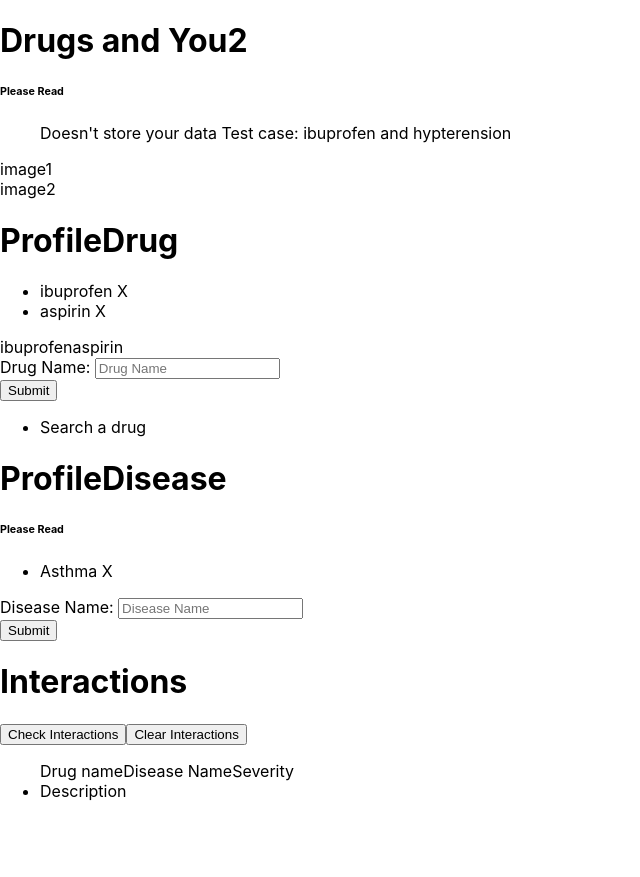
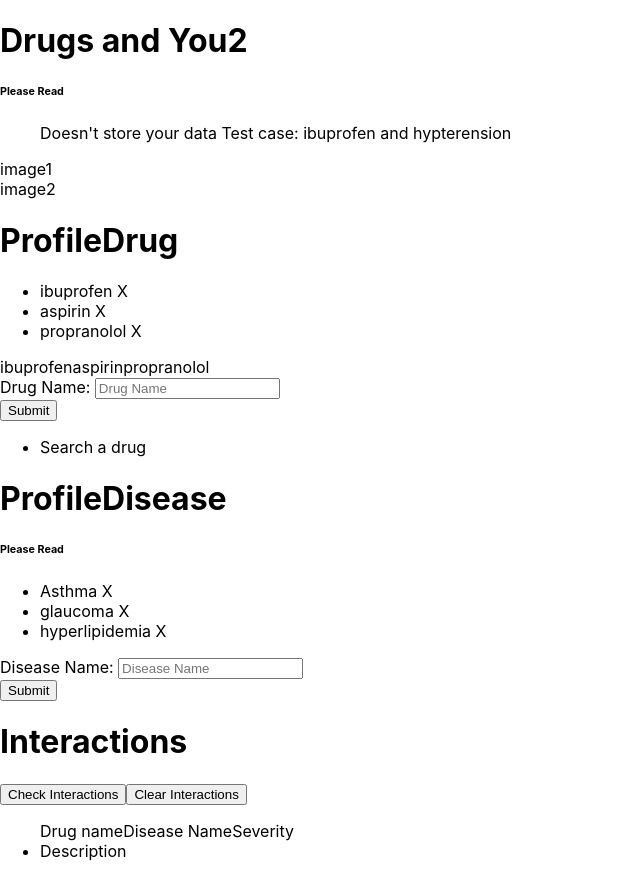
Before and after one commit to FeiLi1996/drugs-and-you2, a React (Create React App) app in the folder front-end/: page / in a window 1280 px wide. Shown: the whole page, without its empty margins (0-640 px from the left). Before the commit the page ends 817 px from the top, so only its background shows below. Built offline with nearby package versions, Linux system fonts and the light colour scheme.

Commit message:
fixed issues with interaciton wiht diseases like PKU and hyperlipidemia

```diff
--- a/front-end/src/components/forms.js
+++ b/front-end/src/components/forms.js
@@ -1,18 +1,62 @@
 import React from "react";
 
 
-export function DrugForm (prop){
+// export function DrugForm (prop){
+
+//     return(
+
+//         <form onSubmit={(e)=>prop.handleDrugFormSubmission(e)} autoComplete ='off'>
+//         <div>
+//             <div>
+//                 <label>Drug Name: </label>
+//                 <input
+//                     type="text"
+//                     name='drug_name'
+//                     placeholder="Drug Name"
+//                 />
+
+//             </div>
+//             <button type="submit">Submit</button>
+//         </div>
+//     </form>
+//     )
+// }
+
+
+
+// export function DiseaseForm (prop){
+
+//     return(
+
+//         <form onSubmit={(e)=>prop.handleDiseaseFormSubmission(e)} autoComplete ='off'>
+//         <div>
+//             <div>
+//                 <label>Disease Name: </label>
+//                 <input
+//                     type="text"
+//                     name='disease_name'
+//                     placeholder="Disease Name"
+//                 />
+
+//             </div>
+//             <button type="submit">Submit</button>
+//         </div>
+//     </form>
+//     )
+// }
+
+export function DynamicForm (props){
 
     return(
 
-        <form onSubmit={(e)=>prop.handleDrugFormSubmission(e)} autoComplete ='off'>
+        <form onSubmit={(e)=>props.handleFormSubmission(e)} autoComplete ='off'>
         <div>
             <div>
-                <label>Drug Name: </label>
+                <label>{props.labelName} </label>
                 <input
                     type="text"
-                    name='drug_name'
-                    placeholder="Drug Name"
+                    name={props.inputName}
+                    placeholder={props.placeholder}
                 />
 
             </div>
@@ -21,26 +65,3 @@ export function DrugForm (prop){
     </form>
     )
 }
-
-
-
-export function DiseaseForm (prop){
-
-    return(
-
-        <form onSubmit={(e)=>prop.handleDiseaseFormSubmission(e)} autoComplete ='off'>
-        <div>
-            <div>
-                <label>Disease Name: </label>
-                <input
-                    type="text"
-                    name='disease_name'
-                    placeholder="Disease Name"
-                />
-
-            </div>
-            <button type="submit">Submit</button>
-        </div>
-    </form>
-    )
-}
--- a/front-end/src/components/interaction.js
+++ b/front-end/src/components/interaction.js
@@ -41,13 +41,20 @@ const Interactions = () => {
 
 
     }
-        let displayedDescriptionAndSeverity = interactionsInfo.map(eachDrug =>{
-                for(let disease of diseaseProfile){
-                    if(disease.includes(',')){
-                        disease =disease.split(',')[0]
-                        console.log(disease)
-                    }
-                    if(eachDrug.description.includes(disease.toLowerCase()))
+    let displayedDescriptionAndSeverity = interactionsInfo.map(eachDrug =>{
+            for(let disease of diseaseProfile){
+                let tempDiseaseName = disease.toLowerCase()
+
+                if(tempDiseaseName.includes(',')){
+                    tempDiseaseName =tempDiseaseName.split(',')[0]
+                    console.log(tempDiseaseName)
+                }
+                if(tempDiseaseName.length >= 10){
+                    tempDiseaseName = tempDiseaseName.substring(0,tempDiseaseName.length-2)
+                }
+
+                if(eachDrug.description.includes(tempDiseaseName)){
+
                     return(
 
                         <ul>
@@ -56,7 +63,29 @@ const Interactions = () => {
                         </ul>
                     )
                 }
-        })
+            }
+    })
+    // let displayedDescriptionAndSeverity
+    // for(let disease of diseaseProfile){
+    //         if(disease.includes(',')){
+    //             disease =disease.split(',')[0]
+    //             console.log(disease)
+    //         }
+    //         displayedDescriptionAndSeverity = interactionsInfo.map(eachDrug =>{
+
+
+    //             if(eachDrug.description.includes(disease.toLowerCase()))
+    //                 return(
+
+    //                     <ul>
+    //                         <span>{eachDrug.drugName}</span><span>{disease}</span><span>Severity:{eachDrug.severity}</span>
+    //                         <li>Description:{eachDrug.description}</li>
+    //                     </ul>
+    //                 )
+
+
+    //     })
+    // }
     console.log(interactionsInfo,'test2')
     console.log(displayedDescriptionAndSeverity)
 
--- a/front-end/src/components/profile-disease.js
+++ b/front-end/src/components/profile-disease.js
@@ -2,7 +2,7 @@ import React,{useState,useContext} from 'react'
 
 
 import { GlobalContext } from '../GlobalContext'
-import { DiseaseForm } from './forms'
+import { DynamicForm } from './forms'
 import httpClient from '../helper/httpClient'
 
 const ProfileDisease = () => {
@@ -23,6 +23,7 @@ const ProfileDisease = () => {
 
     // tempCopy = JSON.parse(JSON.stringify(drugProfile));
     setDiseaseProfile([...diseaseProfile,newDisease])
+    setSearchResult([])
 
    }
    function handleDiseaseFormSubmission(event){
@@ -84,7 +85,7 @@ const ProfileDisease = () => {
 
                 </ul>
             </div>
-            <DiseaseForm handleDiseaseFormSubmission ={handleDiseaseFormSubmission}/>
+            <DynamicForm handleFormSubmission ={handleDiseaseFormSubmission} labelName = "Disease Name:" inputName="disease_name" placeholder ="Disease Name"/>
             {(searchResult) && (!searchResult.includes("Check")) ?
                 (<ul className="disease_search_list">
                     {searchResult.map((disease,idx)=>
--- a/front-end/src/components/profile-drug.js
+++ b/front-end/src/components/profile-drug.js
@@ -3,7 +3,7 @@ import React, { useContext,useState } from 'react'
 
 
 import { GlobalContext } from '../GlobalContext'
-import { DrugForm } from './forms'
+import {DynamicForm} from './forms'
 import httpClient from '../helper/httpClient'
 
 const ProfileDrug = () => {
@@ -62,7 +62,7 @@ const ProfileDrug = () => {
 
             {drugProfile}
 
-            <DrugForm handleDrugFormSubmission={handleDrugFormSubmission}/>
+            <DynamicForm handleFormSubmission={handleDrugFormSubmission} labelName = "Drug Name:" inputName="drug_name" placeholder ="Drug Name"/>
             {/* <div onClick = {()=>setDrugProfile([...drugProfile,'asp'])}>click me</div> */}
 
             {(searchResult) && !searchResult.includes("Check") && !searchResult.includes("Search") ?
--- a/front-end/src/pages/home-page.js
+++ b/front-end/src/pages/home-page.js
@@ -9,8 +9,8 @@ import Introduction from '../components/intro'
 
 
 const HomePage = () => {
-    const [drugProfile,setDrugProfile] = useState(['ibuprofen','aspirin']);
-    const [diseaseProfile,setDiseaseProfile] = useState(['Asthma']);
+    const [drugProfile,setDrugProfile] = useState(['ibuprofen','aspirin','propranolol']);
+    const [diseaseProfile,setDiseaseProfile] = useState(['Asthma','glaucoma','hyperlipidemia']);
     const [drugDiseaseInteractionInfo,setDrugDiseaseInteractionInfo] = useState([]);
 
     // let INITIAL_STATE={
```
